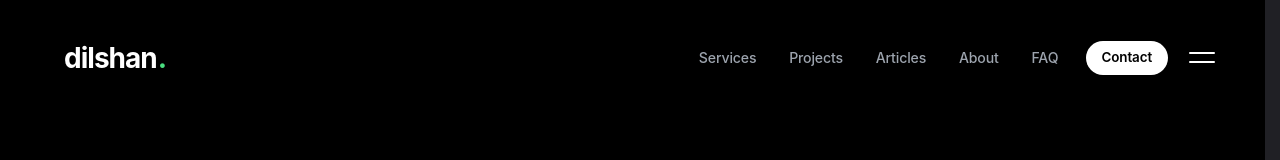
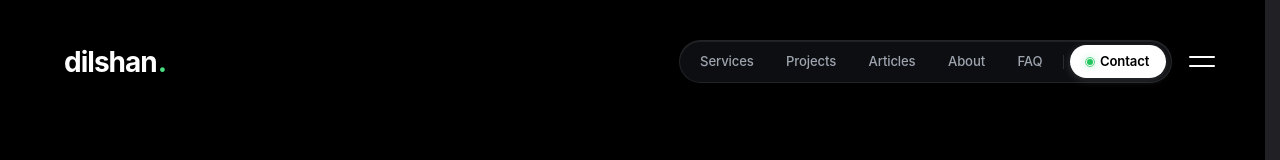
Before and after one commit to dilshandevxx/dilshan-personal-portfolio, a Next.js app: page / in a window 1280 px wide. Shown: the top 160 px of the page. Built offline with nearby package versions, Linux system fonts and the light colour scheme; a web font is replaced by a local one.

Commit message:
feat: design floating island navigation dock with active state and status indicator

```diff
--- a/src/components/SkyLabsNavbar.module.css
+++ b/src/components/SkyLabsNavbar.module.css
@@ -69,62 +69,125 @@
 .navRight {
   display: flex;
   align-items: center;
-  gap: 1.25rem;
+  gap: 1rem;
 }
 
-/* Desktop Navigation Links */
+/* Floating Architectural Navigation Dock */
 .desktopNav {
   display: flex;
   align-items: center;
-  gap: 0.35rem;
+  gap: 3px;
+  background: rgba(18, 20, 26, 0.72);
+  border: 1px solid rgba(255, 255, 255, 0.09);
+  padding: 4px 5px;
+  border-radius: 9999px;
+  backdrop-filter: blur(20px) saturate(180%);
+  -webkit-backdrop-filter: blur(20px) saturate(180%);
+  box-shadow: 0 4px 24px rgba(0, 0, 0, 0.45),
+    inset 0 1px 0 rgba(255, 255, 255, 0.08);
+  transition: all 0.3s cubic-bezier(0.16, 1, 0.3, 1);
 }
 
+.desktopNav:hover {
+  border-color: rgba(255, 255, 255, 0.14);
+  box-shadow: 0 8px 32px rgba(0, 0, 0, 0.55),
+    inset 0 1px 0 rgba(255, 255, 255, 0.12);
+}
+
+/* Refined Nav Links */
 .navLink {
   color: #9da4ae;
   font-family: var(--font-display, "Plus Jakarta Sans", "Outfit", -apple-system, sans-serif);
-  font-size: 0.88rem;
+  font-size: 0.82rem;
   font-weight: 500;
   letter-spacing: -0.01em;
   text-decoration: none;
-  padding: 0.42rem 0.85rem;
-  border-radius: 999px;
-  transition: color 0.2s ease, background-color 0.2s ease;
+  padding: 0.38rem 0.92rem;
+  border-radius: 9999px;
+  transition: all 0.22s cubic-bezier(0.16, 1, 0.3, 1);
   white-space: nowrap;
+  position: relative;
+  cursor: pointer;
 }
 
 .navLink:hover {
   color: #ffffff;
-  background-color: rgba(255, 255, 255, 0.06);
+  background-color: rgba(255, 255, 255, 0.08);
+  transform: translateY(-0.5px);
 }
 
+/* Active State: Softly Illuminated Pill */
 .navLinkActive {
   color: #ffffff;
-  background-color: rgba(255, 255, 255, 0.08);
+  background-color: rgba(255, 255, 255, 0.12);
+  box-shadow: inset 0 1px 0 rgba(255, 255, 255, 0.16);
+  font-weight: 550;
 }
 
-/* Elegant Contact Pill CTA */
+/* Subtle Vertical Divider */
+.navDivider {
+  width: 1px;
+  height: 14px;
+  background: rgba(255, 255, 255, 0.12);
+  margin: 0 3px;
+  flex-shrink: 0;
+}
+
+/* Jewel Contact CTA Button with Pulse Dot */
 .navCta {
-  margin-left: 0.5rem;
   display: inline-flex;
   align-items: center;
-  justify-content: center;
+  gap: 7px;
   font-family: var(--font-display, "Plus Jakarta Sans", "Outfit", -apple-system, sans-serif);
-  font-size: 0.84rem;
+  font-size: 0.82rem;
   font-weight: 600;
   letter-spacing: -0.01em;
   color: #000000;
   background-color: #ffffff;
   text-decoration: none;
-  padding: 0.42rem 1rem;
-  border-radius: 999px;
+  padding: 0.38rem 1.05rem;
+  border-radius: 9999px;
   white-space: nowrap;
-  transition: transform 0.2s ease, background-color 0.2s ease, box-shadow 0.2s ease;
+  cursor: pointer;
+  transition: all 0.22s cubic-bezier(0.16, 1, 0.3, 1);
+  box-shadow: 0 2px 10px rgba(255, 255, 255, 0.15);
 }
 
 .navCta:hover {
-  background-color: #f1f3f5;
+  background-color: #f4f4f5;
   transform: translateY(-1px);
-  box-shadow: 0 4px 16px rgba(255, 255, 255, 0.18);
+  box-shadow: 0 4px 18px rgba(255, 255, 255, 0.3);
+}
+
+/* Live Status Indicator Pulse Dot inside CTA */
+.statusDot {
+  width: 6px;
+  height: 6px;
+  border-radius: 50%;
+  background-color: #22c55e;
+  position: relative;
+  flex-shrink: 0;
+  box-shadow: 0 0 8px rgba(34, 197, 94, 0.6);
+}
+
+.statusDot::after {
+  content: "";
+  position: absolute;
+  inset: -2px;
+  border-radius: 50%;
+  border: 1px solid rgba(34, 197, 94, 0.8);
+  animation: pulsePing 2s cubic-bezier(0, 0, 0.2, 1) infinite;
+}
+
+@keyframes pulsePing {
+  0% {
+    transform: scale(1);
+    opacity: 0.9;
+  }
+  75%, 100% {
+    transform: scale(2.4);
+    opacity: 0;
+  }
 }
 
 @media (max-width: 860px) {
--- a/src/components/cover/sections/HeroSkyLabs.module.css
+++ b/src/components/cover/sections/HeroSkyLabs.module.css
@@ -80,59 +80,125 @@
 .navRight {
   display: flex;
   align-items: center;
-  gap: 1.25rem;
+  gap: 1rem;
 }
 
-/* Desktop Navigation Links */
+/* Floating Architectural Navigation Dock */
 .desktopNav {
   display: flex;
   align-items: center;
-  gap: 0.35rem;
+  gap: 3px;
+  background: rgba(18, 20, 26, 0.72);
+  border: 1px solid rgba(255, 255, 255, 0.09);
+  padding: 4px 5px;
+  border-radius: 9999px;
+  backdrop-filter: blur(20px) saturate(180%);
+  -webkit-backdrop-filter: blur(20px) saturate(180%);
+  box-shadow: 0 4px 24px rgba(0, 0, 0, 0.45),
+    inset 0 1px 0 rgba(255, 255, 255, 0.08);
+  transition: all 0.3s cubic-bezier(0.16, 1, 0.3, 1);
 }
 
+.desktopNav:hover {
+  border-color: rgba(255, 255, 255, 0.14);
+  box-shadow: 0 8px 32px rgba(0, 0, 0, 0.55),
+    inset 0 1px 0 rgba(255, 255, 255, 0.12);
+}
+
+/* Refined Nav Links */
 .navLink {
   color: #9da4ae;
   font-family: var(--font-display, "Plus Jakarta Sans", "Outfit", -apple-system, sans-serif);
-  font-size: 0.88rem;
+  font-size: 0.82rem;
   font-weight: 500;
   letter-spacing: -0.01em;
   text-decoration: none;
-  padding: 0.42rem 0.85rem;
-  border-radius: 999px;
-  transition: color 0.2s ease, background-color 0.2s ease;
+  padding: 0.38rem 0.92rem;
+  border-radius: 9999px;
+  transition: all 0.22s cubic-bezier(0.16, 1, 0.3, 1);
   white-space: nowrap;
+  position: relative;
   cursor: pointer;
 }
 
 .navLink:hover {
   color: #ffffff;
-  background-color: rgba(255, 255, 255, 0.06);
+  background-color: rgba(255, 255, 255, 0.08);
+  transform: translateY(-0.5px);
 }
 
-/* Elegant Contact Pill CTA */
+/* Active State: Softly Illuminated Pill */
+.navLinkActive {
+  color: #ffffff;
+  background-color: rgba(255, 255, 255, 0.12);
+  box-shadow: inset 0 1px 0 rgba(255, 255, 255, 0.16);
+  font-weight: 550;
+}
+
+/* Subtle Vertical Divider */
+.navDivider {
+  width: 1px;
+  height: 14px;
+  background: rgba(255, 255, 255, 0.12);
+  margin: 0 3px;
+  flex-shrink: 0;
+}
+
+/* Jewel Contact CTA Button with Pulse Dot */
 .navCta {
-  margin-left: 0.5rem;
   display: inline-flex;
   align-items: center;
-  justify-content: center;
+  gap: 7px;
   font-family: var(--font-display, "Plus Jakarta Sans", "Outfit", -apple-system, sans-serif);
-  font-size: 0.84rem;
+  font-size: 0.82rem;
   font-weight: 600;
   letter-spacing: -0.01em;
   color: #000000;
   background-color: #ffffff;
   text-decoration: none;
-  padding: 0.42rem 1rem;
-  border-radius: 999px;
+  padding: 0.38rem 1.05rem;
+  border-radius: 9999px;
   white-space: nowrap;
   cursor: pointer;
-  transition: transform 0.2s ease, background-color 0.2s ease, box-shadow 0.2s ease;
+  transition: all 0.22s cubic-bezier(0.16, 1, 0.3, 1);
+  box-shadow: 0 2px 10px rgba(255, 255, 255, 0.15);
 }
 
 .navCta:hover {
-  background-color: #f1f3f5;
+  background-color: #f4f4f5;
   transform: translateY(-1px);
-  box-shadow: 0 4px 16px rgba(255, 255, 255, 0.18);
+  box-shadow: 0 4px 18px rgba(255, 255, 255, 0.3);
+}
+
+/* Live Status Indicator Pulse Dot inside CTA */
+.statusDot {
+  width: 6px;
+  height: 6px;
+  border-radius: 50%;
+  background-color: #22c55e;
+  position: relative;
+  flex-shrink: 0;
+  box-shadow: 0 0 8px rgba(34, 197, 94, 0.6);
+}
+
+.statusDot::after {
+  content: "";
+  position: absolute;
+  inset: -2px;
+  border-radius: 50%;
+  border: 1px solid rgba(34, 197, 94, 0.8);
+  animation: pulsePing 2s cubic-bezier(0, 0, 0.2, 1) infinite;
+}
+
+@keyframes pulsePing {
+  0% {
+    transform: scale(1);
+    opacity: 0.9;
+  }
+  75%, 100% {
+    transform: scale(2.4);
+    opacity: 0;
+  }
 }
 
 @media (max-width: 860px) {
--- a/src/components/cover/sections/HeroSkyLabs.tsx
+++ b/src/components/cover/sections/HeroSkyLabs.tsx
@@ -9,6 +9,7 @@ import styles from "./HeroSkyLabs.module.css";
 export default function HeroSkyLabs() {
   const [menuOpen, setMenuOpen] = useState(false);
   const [navVisible, setNavVisible] = useState(true);
+  const [activeSection, setActiveSection] = useState<string>("");
 
   useEffect(() => {
     let lastScrollY = window.scrollY;
@@ -32,6 +33,24 @@ export default function HeroSkyLabs() {
         }
       }
       lastScrollY = currentScrollY;
+
+      // Active section spy
+      const sectionIds = ["skills", "projects", "articles", "about-me", "faq", "contact"];
+      const scrollPos = window.scrollY + 240;
+      for (let i = sectionIds.length - 1; i >= 0; i--) {
+        const id = sectionIds[i];
+        const el = document.getElementById(id);
+        if (el) {
+          const top = el.offsetTop;
+          if (scrollPos >= top) {
+            setActiveSection(id);
+            return;
+          }
+        }
+      }
+      if (window.scrollY < 300) {
+        setActiveSection("");
+      }
     };
 
     window.addEventListener("scroll", handleScroll, { passive: true });
@@ -110,36 +129,59 @@ export default function HeroSkyLabs() {
               <a
                 href="#skills"
                 onClick={(e) => handleSlowScroll(e, "skills")}
-                className={styles.navLink}
+                className={`${styles.navLink} ${
+                  activeSection === "skills" ? styles.navLinkActive : ""
+                }`}
               >
                 Services
               </a>
-              <Link href="/projects" className={styles.navLink}>
+              <Link
+                href="/projects"
+                className={`${styles.navLink} ${
+                  activeSection === "projects" ? styles.navLinkActive : ""
+                }`}
+              >
                 Projects
               </Link>
               <a
                 href="#articles"
                 onClick={(e) => handleSlowScroll(e, "articles")}
-                className={styles.navLink}
+                className={`${styles.navLink} ${
+                  activeSection === "articles" ? styles.navLinkActive : ""
+                }`}
               >
                 Articles
               </a>
-              <Link href="/about" className={styles.navLink}>
+              <Link
+                href="/about"
+                className={`${styles.navLink} ${
+                  activeSection === "about-me" ? styles.navLinkActive : ""
+                }`}
+              >
                 About
               </Link>
               <a
                 href="#faq"
                 onClick={(e) => handleSlowScroll(e, "faq")}
-                className={styles.navLink}
+                className={`${styles.navLink} ${
+                  activeSection === "faq" ? styles.navLinkActive : ""
+                }`}
               >
                 FAQ
               </a>
+
+              {/* Architectural Vertical Hairline Divider */}
+              <span className={styles.navDivider} aria-hidden="true" />
+
+              {/* Jewel CTA Button with Live Pulse Status Dot */}
               <a
                 href="#contact"
                 onClick={(e) => handleSlowScroll(e, "contact")}
                 className={styles.navCta}
+                title="Available for projects & collaboration"
               >
-                Contact
+                <span className={styles.statusDot} aria-hidden="true" />
+                <span>Contact</span>
               </a>
             </nav>
 
@@ -172,9 +214,10 @@ export default function HeroSkyLabs() {
                   {[
                     { label: "SERVICES", href: "#skills", isAnchor: true },
                     { label: "PROJECTS", href: "/projects", isAnchor: false },
+                    { label: "ARTICLES", href: "#articles", isAnchor: true },
                     { label: "ABOUT", href: "/about", isAnchor: false },
+                    { label: "FAQ", href: "#faq", isAnchor: true },
                     { label: "CONTACT", href: "#contact", isAnchor: true },
-                    { label: "PORTFOLIO", href: "/portfolio", isAnchor: false },
                   ].map((item, idx) => (
                     <motion.div
                       key={item.label}
```
Also changed, not shown: src/components/SkyLabsNavbar.tsx (+14 -3 lines).
